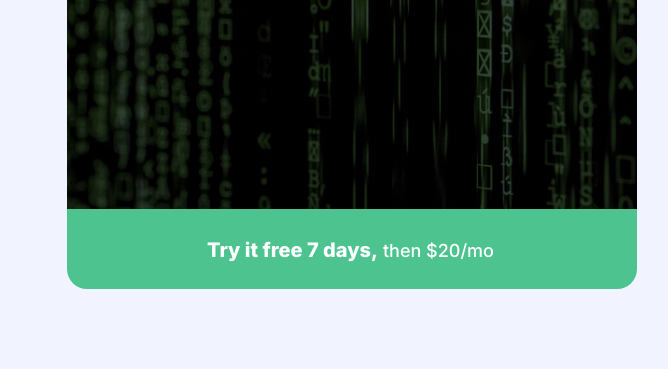
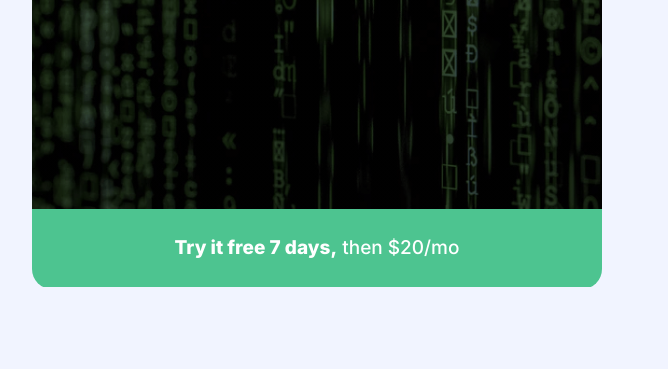
Before and after one commit to akbarovshoxruz/intro-form, a plain HTML site: page index.html in a window 1280 px wide. Shown: the part 431-800 px from the top of the page, without its empty margins (13-681 px from the left). Drawn offline with Linux system fonts and the light colour scheme.

Commit message:
Add hero section style

```diff
--- a/css/style.css
+++ b/css/style.css
@@ -28,7 +28,9 @@ body{
 }
 
 .main-content{
-  padding: 80px;
+  flex-grow: 1;
+  padding-top: 80px;
+  padding-bottom: 80px;
 }
 
 .container{
@@ -45,49 +47,40 @@ body{
   gap: 10px;
 }
 .hero{
+  --text-color: #fff;
   width: 570px;
   height: 640px;
   border-radius: 20px;
+  overflow: hidden;
 }
 .hero-main{
   width: 570px;
   height: 560px;
   background: linear-gradient(rgba(0, 0, 0, 0.574),rgba(0, 0, 0, 0.59)), url(../heroImg.png) no-repeat center center / cover;
-  border-radius: 20px 20px 0px 0px;
   padding: 60px 55px;
+  background-color: #222;
 }
 .hero-badge {
   width: 178px;
-  height: 27px;
   border-radius: 41px;
   border: 1px solid #FFF;
   font-size: 14px;
   color: #FFFFFF;
   padding: 5px 15px;
+  margin-bottom: 60px;
 }
 .hero-heading {
   font-size: 36px;
   font-weight: 600;
-  color: #fff;
 }
 .hero-text {
   font-size: 16px;
   line-height: 26px;
-  color: #fff;
 }
 .hero-bottom {
-  width: 570px;
-  height: 80px;
   background-color: var(--green);
-  border-radius: 0px 0px 20px 20px;
-  padding: 30px 140px;
-  color: #fff;
-  font-size: 18px;
+  padding: 28px;
+  text-align: center;
+  font-size: 19px;
   font-weight: 500;
 }
-
-.hero-bottom-strong{
-  font-size: 20px;
-  font-weight: 700;
-  color: #fff;
-}
```
